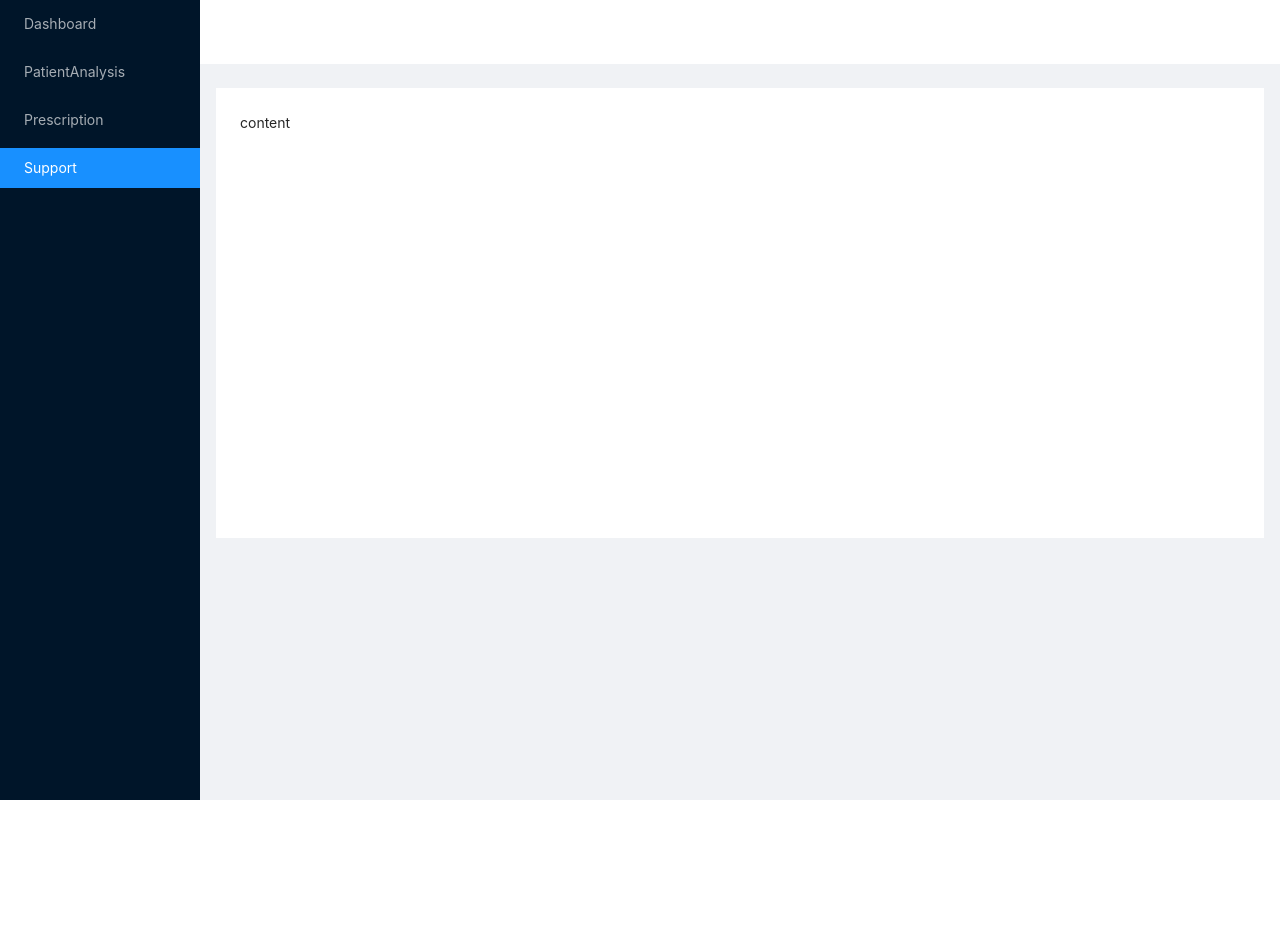
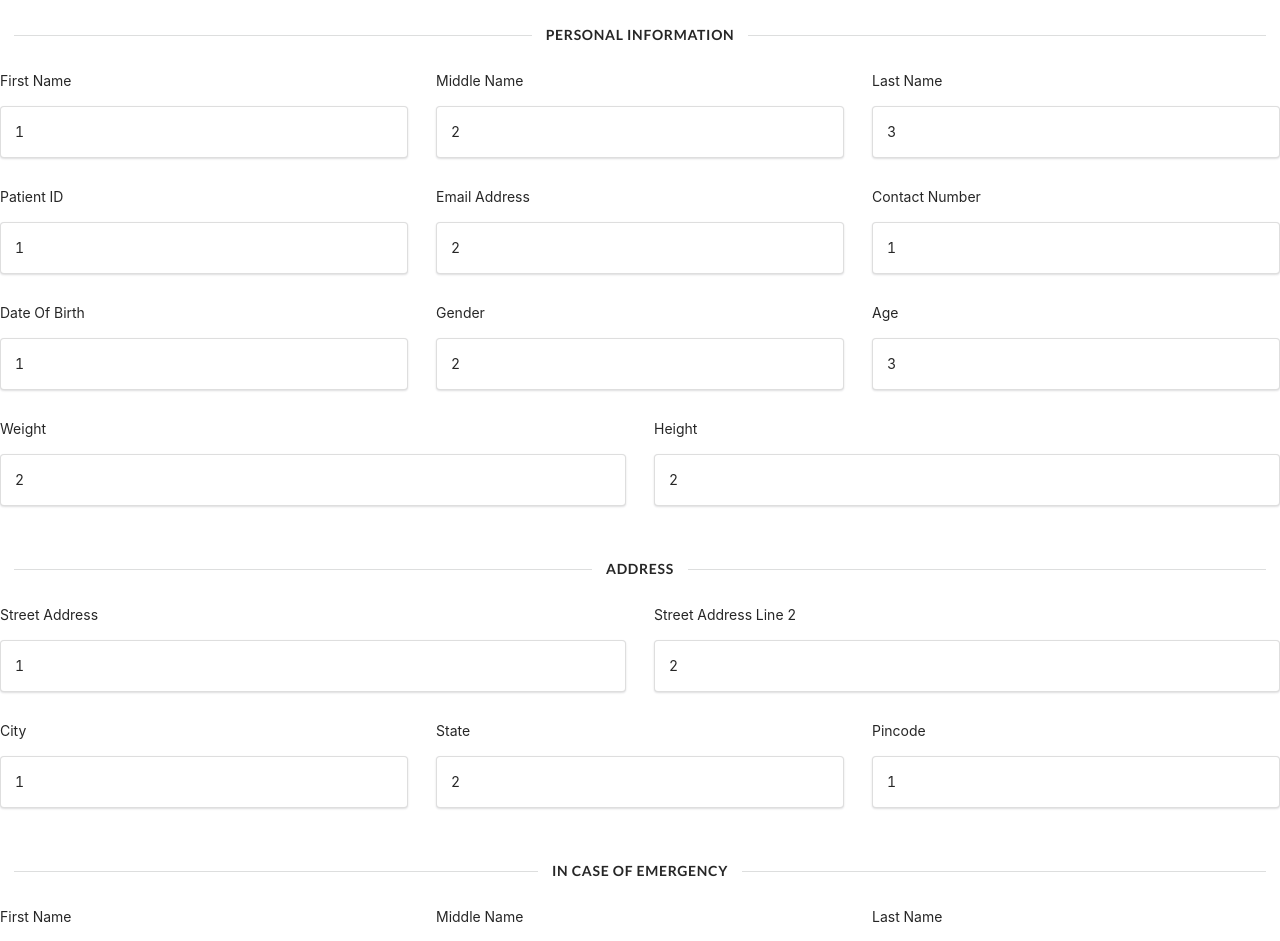
Before and after one commit to divyajomi08/dr_detection, a React (Create React App) app: page / in a window 1280 px wide. Shown: the top 941 px of the page. Before the commit the page ends 800 px from the top, so only its background shows below. Built offline with nearby package versions, Linux system fonts and the light colour scheme.

Commit message:
finalform

```diff
--- a/src/components/Detailsform.jsx
+++ b/src/components/Detailsform.jsx
@@ -2,7 +2,7 @@ import React from 'react';
 
 const Detailsform = () => {
     return (
-        <form className="ui form">
+        <form >
             <div className="ui equal width grid">
                 <div className="row"></div>
                 <h4 className="ui horizontal divider">Personal Information</h4>
@@ -51,6 +51,7 @@ const Detailsform = () => {
                         <div className="ui segment">3</div>
                     </div>
                 </div>
+            </div>
                 <div className="ui equal width grid">
 
                     <div className="row">
@@ -74,12 +75,11 @@ const Detailsform = () => {
                             <div className="sub header">Street Address Line 2</div>
                             <div className="ui segment">2</div>
                         </div>
-
                     </div>
                     <div className="row">
                         <div className="column">
                             <div className="sub header">City</div>
-                            <div className="ui segment">2</div>
+                            <div className="ui segment">1</div>
                         </div>
                         <div className="column">
                             <div className="sub header">State</div>
@@ -87,13 +87,16 @@ const Detailsform = () => {
                         </div>
                         <div className="column">
                             <div className="sub header">Pincode</div>
-                            <div className="ui segment">2</div>
+                            <div className="ui segment">1</div>
                         </div>
                     </div>
+
+
                 </div>
                 <div className="ui equal width grid">
                     <div className="row"></div>
                     <h4 className="ui horizontal divider">In Case Of Emergency</h4>
+
                     <div className="row">
 
                         <div className="column">
@@ -109,7 +112,6 @@ const Detailsform = () => {
                             <div className="ui segment">2</div>
                         </div>
                     </div>
-
                     <div className="row">
                         <div className="column">
                             <div className="sub header">Relationship</div>
@@ -122,7 +124,7 @@ const Detailsform = () => {
                     </div>
 
                 </div>
-            </div>
+
         </form>
 
     );
--- a/src/index.js
+++ b/src/index.js
@@ -7,12 +7,14 @@ import Patient from './views/PatientAnalysis';
 import Support from './views/Support';
 import Prescription from './views/Prescription';
 import './App.css';
+import Detailsform from './components/Detailsform';
 
 const App = () => {
   return (
     <div>
-      <DashboardLayout />
+      {/* <DashboardLayout /> */}
       {/*Test Components Here*/}
+      <Detailsform/>
       {/* <BrowserRouter>
         <Switch>
           <Route path='/' exact component={Dashboard} />
```
